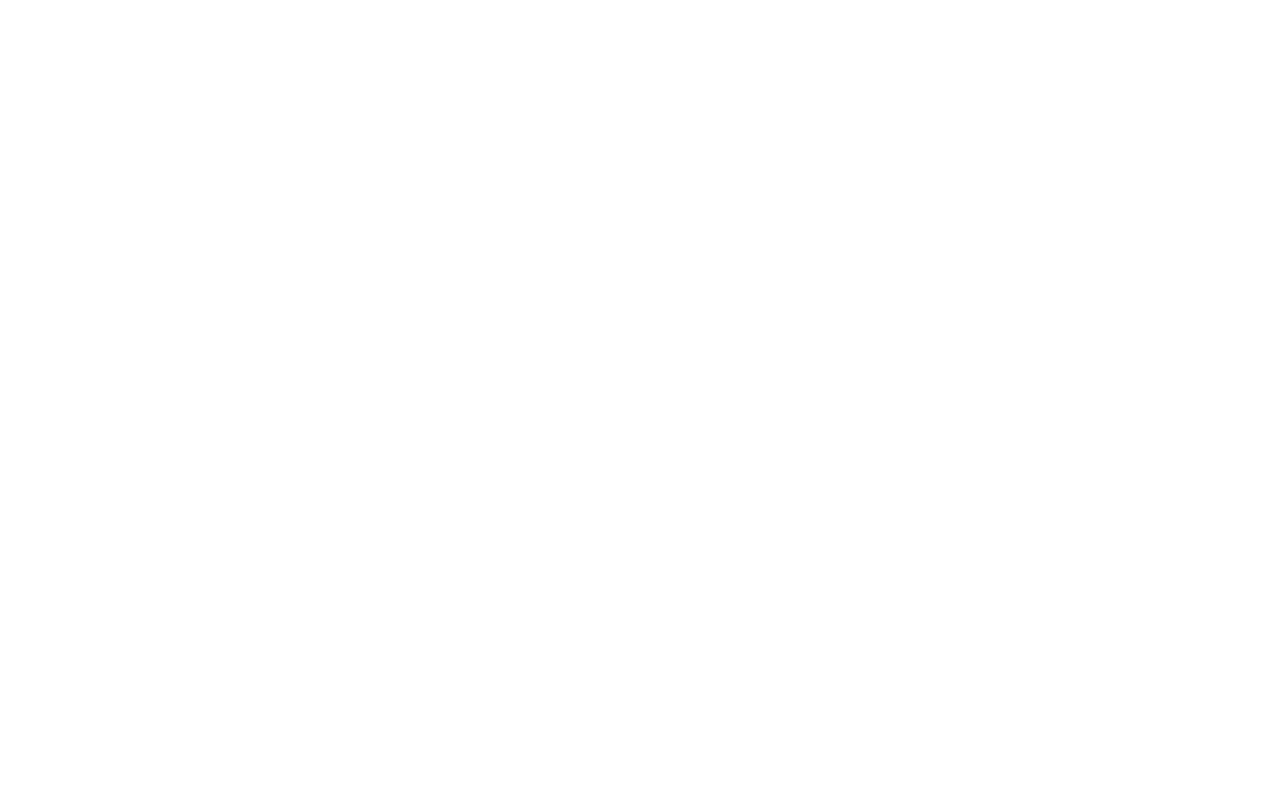
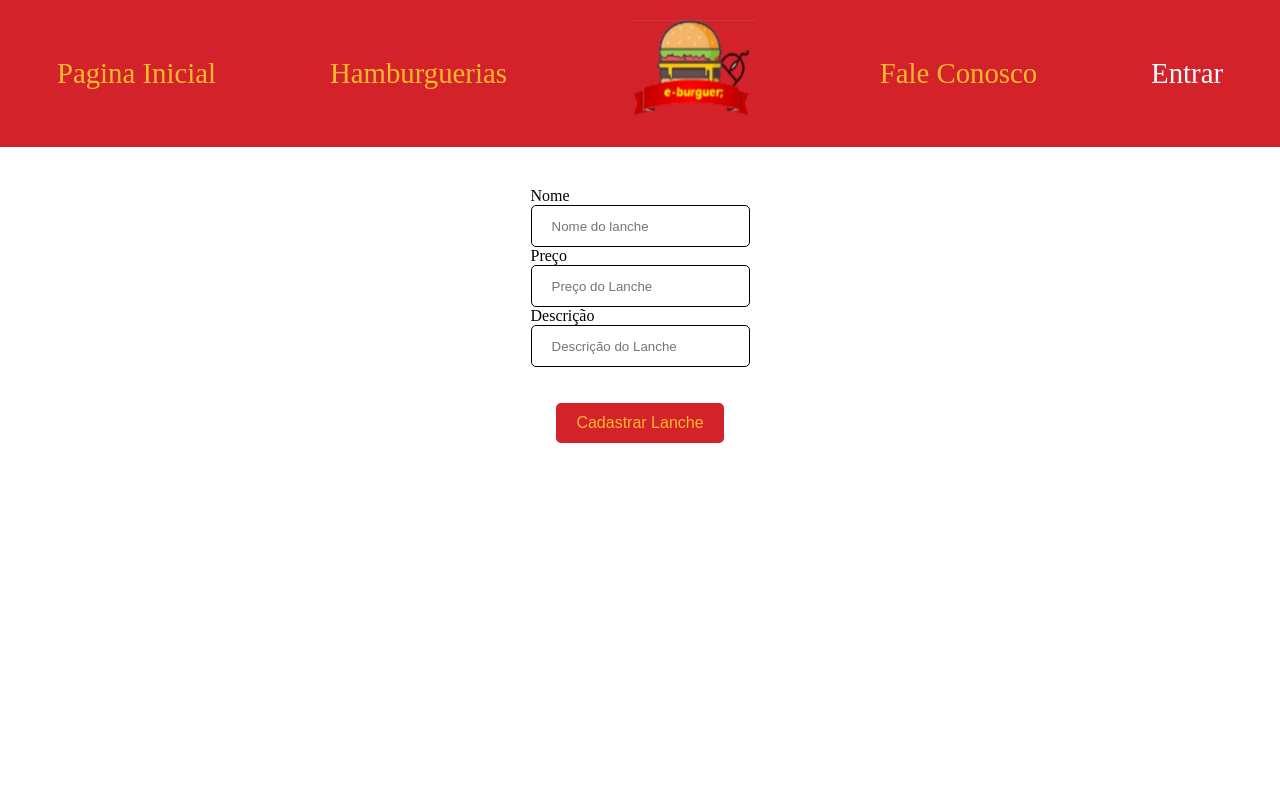
Before and after one commit to MatheusRFilho/E-Burguer, a React (Create React App) app: page /create-lanche in a window 1280 px wide. Shown: the top 800 px of the page. Built offline with nearby package versions, Linux system fonts and the light colour scheme.

Commit message:
feat: route to register a lanche

```diff
--- a/src/App.js
+++ b/src/App.js
@@ -8,6 +8,7 @@
 import Login from './pages/login-register';
 import Buy from './pages/buy';
 import Profile from './pages/profile';
+import CreateLanche from './pages/createLanche';
 
 function App() {
   return (
@@ -20,6 +21,7 @@
         <Route path="/entrar-registrar" component={Login} />
         <Route path="/hamburgueria/:id" component={Buy} />
         <Route path="/profile" component={Profile} />
+        <Route path="/create-lanche" component={CreateLanche} />
       </Switch>
     </BrowserRouter>
   );
--- a/src/pages/createLanche/index.js
+++ b/src/pages/createLanche/index.js
@@ -0,0 +1,109 @@
+/* eslint-disable no-unused-vars */
+
+import NavBar from '../../globalComponents/navbar/Navbar.js';
+import Footer from '../../globalComponents/footer/Footer.js';
+import { useState } from 'react';
+import validator from 'validator';
+import api from '../../config/api';
+import { useHistory } from 'react-router';
+import { useDispatch } from 'react-redux';
+import 'react-toastify/dist/ReactToastify.css';
+import { login } from '../../features/slice';
+
+function CreateLanche() {
+  const [name, setName] = useState('');
+  const [price, setPrice] = useState('');
+  const [description, setDescription] = useState('');
+
+  const handleName = (event) => {
+    setName(event.target.value);
+  };
+
+  const handleDescription = (event) => {
+    setDescription(event.target.value);
+  };
+
+  const handlePrice = (event) => {
+    setPrice(event.target.value);
+  };
+
+  let history = useHistory();
+
+  const handleRegister = async (e) => {
+    e.preventDefault();
+    const id = localStorage.getItem('id');
+    try {
+      const { data } = await api.post('lanche', {
+        price: price,
+        description: description,
+        name: name,
+        id: id,
+      });
+
+      history.push('/');
+    } catch (error) {
+      console.log(error);
+    }
+  };
+
+  return (
+    <>
+      <NavBar></NavBar>
+      <div className="content">
+        <div className="forms-login-research">
+          <form className="form-search-login">
+            <div className="form-input-first-create-lanche">
+              <div className="form-input-fale-conosco">
+                <label>Nome</label>
+                <input
+                  type="text"
+                  value={name}
+                  onChange={handleName}
+                  placeholder="Nome do lanche"
+                  id="name"
+                />
+              </div>
+
+              <div className="form-input-fale-conosco">
+                <label>Preço</label>
+                <input
+                  type="number
+                "
+                  value={price}
+                  onChange={handlePrice}
+                  placeholder="Preço do Lanche"
+                  id="price"
+                />
+              </div>
+
+              <div className="form-input-fale-conosco">
+                <label>Descrição</label>
+                <input
+                  // type="password"
+                  value={description}
+                  onChange={handleDescription}
+                  placeholder="Descrição do Lanche"
+                  id="description"
+                />
+              </div>
+
+              <br />
+              <br />
+
+              <button
+                type="button"
+                className="form-button"
+                onClick={handleRegister}
+              >
+                <p>Cadastrar Lanche</p>
+              </button>
+            </div>
+          </form>
+        </div>
+      </div>
+      <Footer></Footer>
+    </>
+  );
+}
+
+export default CreateLanche;
--- a/src/pages/login-register/style.css
+++ b/src/pages/login-register/style.css
@@ -39,3 +39,14 @@
   width: 100%;
 
 }
+
+.form-input-first-create-lanche {
+  display: flex;
+  flex-direction: column;
+  width: 100vw;
+  justify-content: center;
+  align-items: center;
+  align-self: center;
+  margin-top: 40px;
+
+}
```
